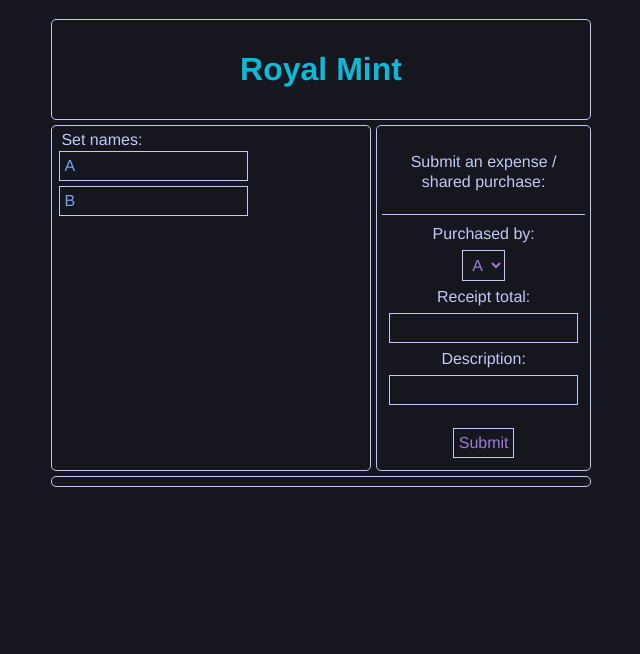
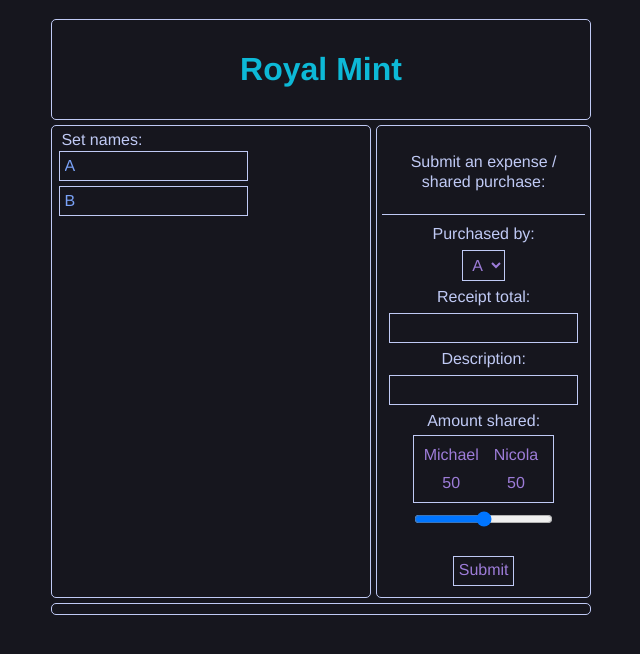
Before and after one commit to MichaelWagnr/shared-expense-app, a React (Create React App) app: page / in a window 1280 px wide. Shown: the top 654 px of the page, without its empty margins (319-959 px from the left). Built offline with nearby package versions, Linux system fonts and the light colour scheme.

Commit message:
Add slider and slider display to form

```diff
--- a/src/App.css
+++ b/src/App.css
@@ -83,6 +83,9 @@
     display: block;
 }
 
+div.form .slider {
+    outline: 0;
+}
 
 /* ==================================
 Dashboard.js */
@@ -142,3 +145,13 @@
 span.total {
     color: var(--green);
 }
+
+/* ==================================
+Slider.js */
+
+div.slider-display {
+    border: var(--border);
+    display: grid;
+    grid-template-columns: 1fr 1fr;
+    grid-template-rows: 1fr 1fr;
+}
--- a/src/components/Form.js
+++ b/src/components/Form.js
@@ -1,4 +1,5 @@
 import React from 'react';
+import Slider from './Slider.js';
 
 const Form = (props) => {
 
@@ -24,6 +25,11 @@
                 />
                 <label htmlFor="desc">Description:</label>
                 <input name="desc" type="text" />
+                <label htmlFor="slider">Amount shared:</label>
+
+                <Slider />
+
+                <input name="slider" className="slider" type="range" min="0" max="100" step="10" />
                 <br />
                 <button type="submit">Submit</button>
             </form>
--- /dev/null
+++ b/src/components/Slider.js
@@ -0,0 +1,14 @@
+import React from 'react';
+
+const Slider = (props) => {
+    return (
+        <div className="slider-display">
+            <div>Michael</div>
+            <div>Nicola</div>
+            <div>50</div>
+            <div>50</div>
+        </div>
+    );
+}
+
+export default Slider;
```
